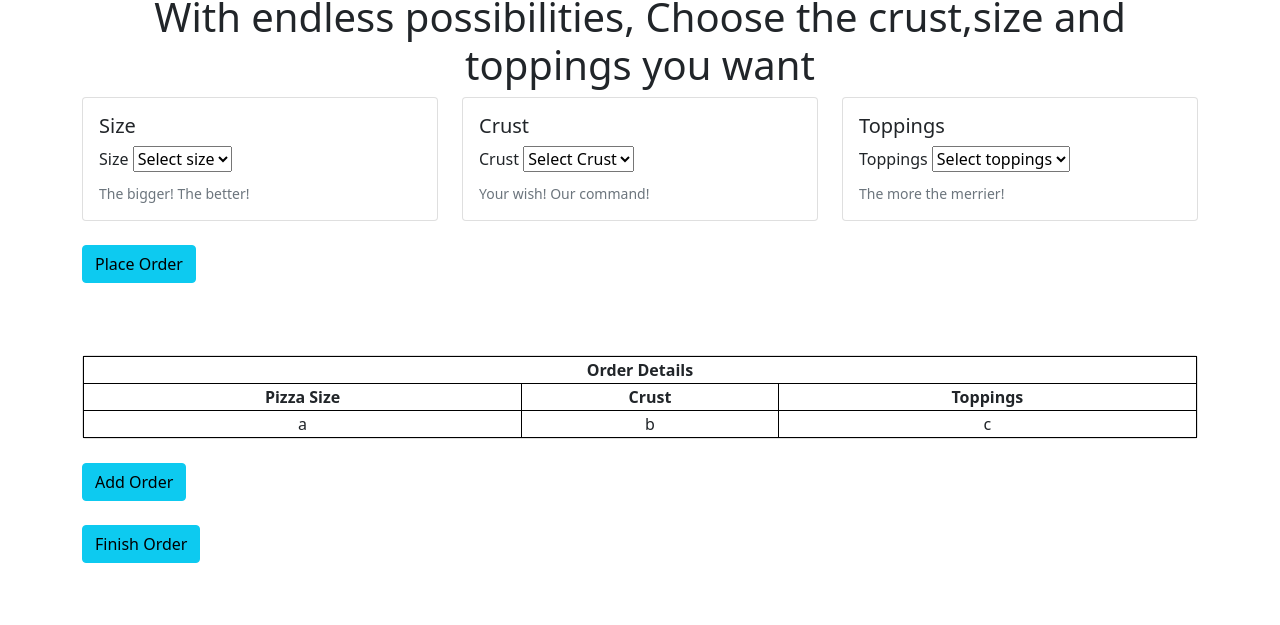
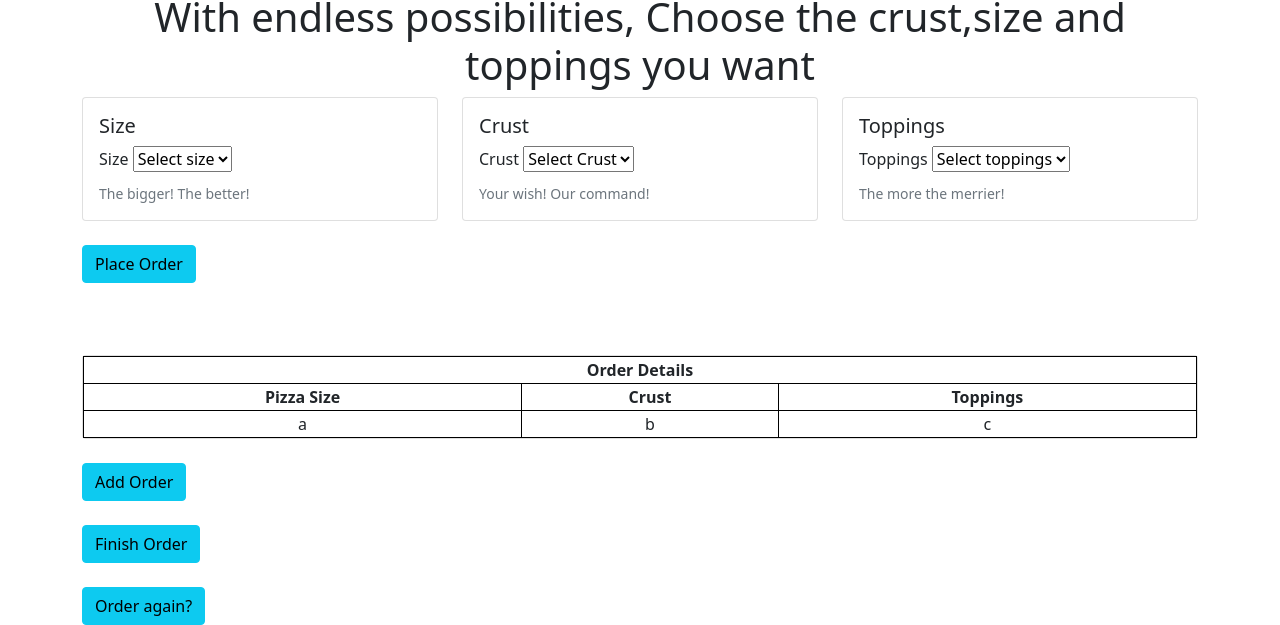
Before and after one commit to WanjikuKatuni/W4-IP, a plain HTML site: page index.html in a window 1280 px wide. Shown: the part 233-858 px from the top of the page. Before the commit the page ends 800 px from the top, so only its background shows below. Drawn offline with nearby package versions, Linux system fonts and the light colour scheme.

Commit message:
add order again button

```diff
--- a/index.html
+++ b/index.html
@@ -125,6 +125,10 @@
                     <br>
                     <button class="btn btn-info finish-order" type="submit">Finish Order</button>
                 </div>
+                <div class="order-again">
+                    <br>
+                    <button class="btn btn-info order-again" type="submit">Order again?</button>
+                </div>
                 <div class="col-md-12">
                     <div class=""
                 </div>
```
